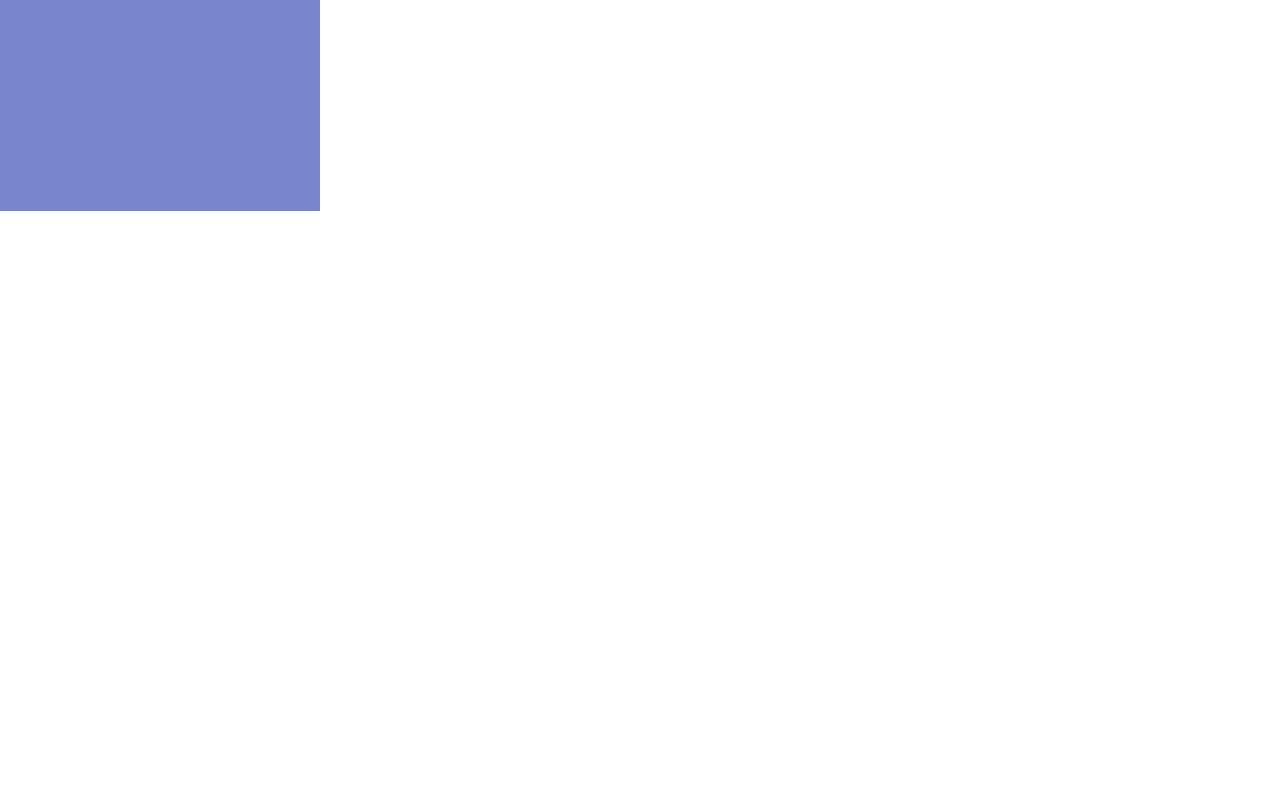
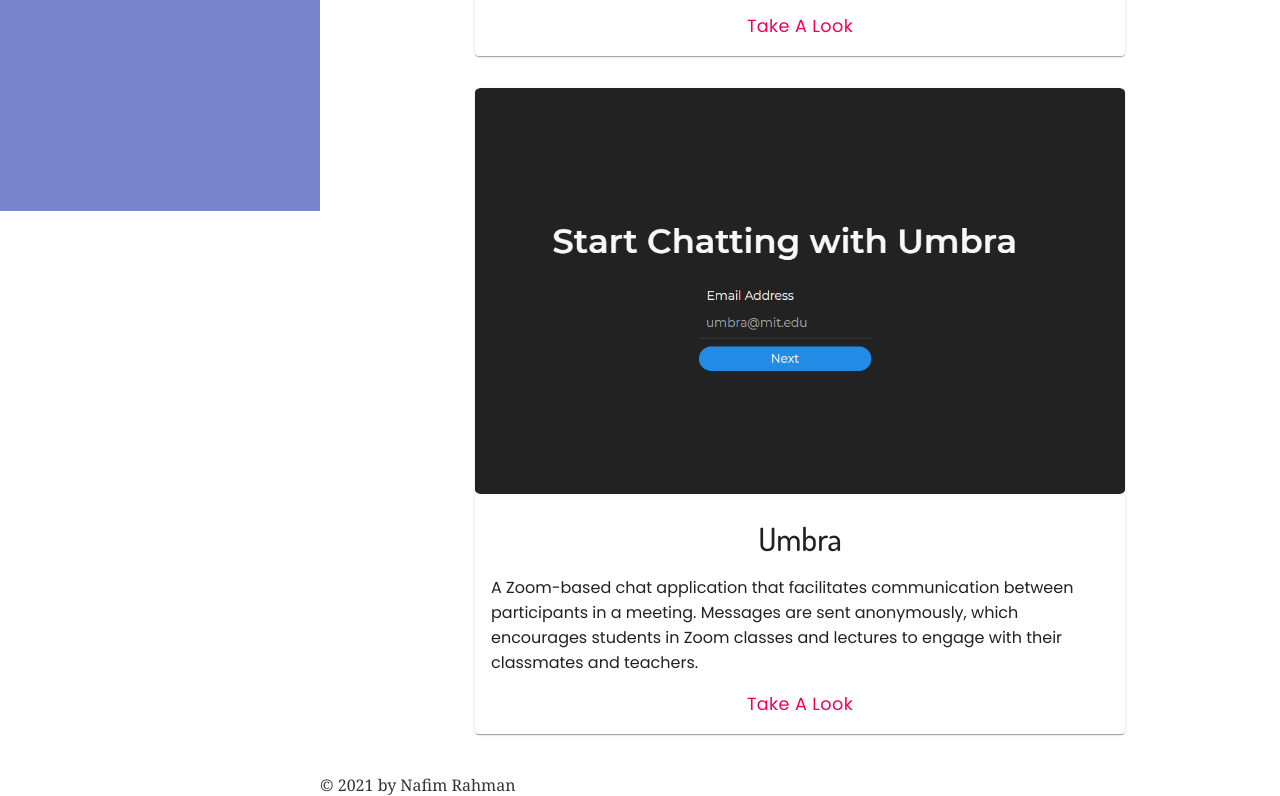
Before and after one commit to nafim/personal-site, a Gatsby site: page /projects/Projects in a window 1280 px wide. Shown: the part 589-1385 px from the top of the page. Before the commit the page ends 800 px from the top, so only its background shows below. Built offline with nearby package versions, Linux system fonts and the light colour scheme; Gatsby itself is replaced by a stand-in of ours.

Commit message:
set up projects page, added two projects

```diff
--- a/src/components/Layout/layout.css
+++ b/src/components/Layout/layout.css
@@ -28,6 +28,11 @@
   font-weight: 700;
 }
 h3 {
+  font-family: 'Dosis';
+  font-size: 2rem;
+  font-weight: 500;
+}
+h4 {
   font-family: 'Raleway';
   font-size: 1.5rem;
   font-weight: 500;
@@ -35,7 +40,7 @@
 h5 {
   font-family: 'Poppins';
   font-size: 1rem;
-  font-weight: 700;
+  font-weight: 600;
   margin: 0;
 }
 p {
--- a/src/pages/index.tsx
+++ b/src/pages/index.tsx
@@ -66,7 +66,7 @@
             new places, and tinkering on personal projects.
           </p>
           <Link
-            to="/"
+            to="/projects"
             className={classes.projectLink}
           >
             <h5>
--- a/src/pages/projects/Projects.tsx
+++ b/src/pages/projects/Projects.tsx
@@ -1,19 +1,34 @@
 import React from "react";
-import { makeStyles } from "@material-ui/core";
+import { Card, makeStyles } from "@material-ui/core";
 
 import Layout from "../../components/Layout/Layout";
 import SEO from "../../components/seo";
+import StreetSkipperImage from './components/StreetSkipperImage';
+import CardButton from "./components/CardButton";
+import UmbraImage from "./components/UmbraImage";
 
 const useStyles = makeStyles((theme) => ({
   centered: {
     display: 'flex',
-    justifyContent: 'center',
+    flexDirection: 'column',
+    alignItems: 'center',
   },
-  resumeContainer: {
-    width: '100%',
-    maxWidth: '63rem',
-    boxShadow: 'rgb(218, 218, 218) 1px 1px 10px 1px'
+  card: {
+    width: '75%',
+    maxWidth: '650px',
+    margin: theme.spacing(3, 0, 1)
   },
+  projectTitle: {
+    textAlign: 'center',
+    margin: theme.spacing(3, 0, 1)
+  },
+  projectDescription: {
+    textAlign: 'left',
+    margin: theme.spacing(2, 2, 1)
+  },
+  cardButton: {
+    margin: theme.spacing(0, 0, 1)
+  }
 }));
 
 const Resume = () => {
@@ -21,10 +36,56 @@
 
   return (
     <Layout>
-      <SEO title="Resume" />
+      <SEO title="Projects" />
       <div className={classes.centered}>
-        <div className={classes.resumeContainer}>
-        </div>
+        <Card className={classes.card}>
+          <a href="https://streetskipper.com" target="_blank" rel="noopener noreferrer">
+            <StreetSkipperImage />
+          </a>
+          <h3 className={classes.projectTitle}>
+            Street Skipper
+          </h3>
+          <p className={classes.projectDescription}>
+            A fun multiplayer navigational game where players are separated into random
+            locations in a city of their choice. They must communicate with each other and
+            use their knowledge of the streets in order to meet up.
+          </p>
+          <div className={classes.centered}>
+            <a href="https://streetskipper.com" target="_blank" rel="noopener noreferrer">
+              <CardButton
+                className={classes.cardButton}
+                color="secondary"
+                onClick={() => { }}
+              >
+                Take a look
+            </CardButton>
+            </a>
+          </div>
+        </Card>
+        <Card className={classes.card}>
+          <a href="https://umbra.chat" target="_blank" rel="noopener noreferrer">
+            <UmbraImage />
+          </a>
+          <h3 className={classes.projectTitle}>
+            Umbra
+          </h3>
+          <p className={classes.projectDescription}>
+            A Zoom-based chat application that facilitates communication between participants
+            in a meeting. Messages are sent anonymously, which encourages students in Zoom
+            classes and lectures to engage with their classmates and teachers.
+          </p>
+          <div className={classes.centered}>
+            <a href="https://umbra.chat" target="_blank" rel="noopener noreferrer">
+              <CardButton
+                className={classes.cardButton}
+                color="secondary"
+                onClick={() => { }}
+              >
+                Take a look
+            </CardButton>
+            </a>
+          </div>
+        </Card>
       </div>
     </Layout>
   );
--- /dev/null
+++ b/src/pages/projects/components/CardButton.tsx
@@ -0,0 +1,15 @@
+import { withStyles } from '@material-ui/core/styles';
+import Button from '@material-ui/core/Button';
+
+// The `withStyles()` higher-order component is injecting a `classes`
+// prop that is used by the `Button` component.
+const CardButton = withStyles({
+  label: {
+    fontFamily: 'Poppins',
+    fontSize: '1.1rem',
+    fontWeight: 400,
+    textTransform: 'capitalize'
+  },
+})(Button);
+
+export default CardButton;
--- /dev/null
+++ b/src/pages/projects/components/StreetSkipperImage.tsx
@@ -0,0 +1,27 @@
+import React from "react"
+import { useStaticQuery, graphql } from "gatsby"
+import Img from "gatsby-image"
+
+const StreetSkipperImage = () => {
+  const data: any = useStaticQuery(graphql`
+    query {
+      childImage: file(relativePath: { eq: "streetskipper.png" }) {
+        childImageSharp {
+          fluid(maxWidth: 960) {
+            ...GatsbyImageSharpFluid
+          }
+        }
+      }
+    }
+  `)
+
+  if (!data?.childImage?.childImageSharp?.fluid) {
+    return <div>Picture not found</div>
+  }
+
+  const imageFluid: any = data.childImage.childImageSharp.fluid
+
+  return <Img fluid={imageFluid} style={{borderRadius: '1%'}}/>
+}
+
+export default StreetSkipperImage
--- /dev/null
+++ b/src/pages/projects/components/UmbraImage.tsx
@@ -0,0 +1,27 @@
+import React from "react"
+import { useStaticQuery, graphql } from "gatsby"
+import Img from "gatsby-image"
+
+const UmbraImage = () => {
+  const data: any = useStaticQuery(graphql`
+    query {
+      childImage: file(relativePath: { eq: "umbra.png" }) {
+        childImageSharp {
+          fluid(maxWidth: 960) {
+            ...GatsbyImageSharpFluid
+          }
+        }
+      }
+    }
+  `)
+
+  if (!data?.childImage?.childImageSharp?.fluid) {
+    return <div>Picture not found</div>
+  }
+
+  const imageFluid: any = data.childImage.childImageSharp.fluid
+
+  return <Img fluid={imageFluid} style={{borderRadius: '1%'}}/>
+}
+
+export default UmbraImage
--- a/src/pages/resume/components/ViewSDKClient.ts
+++ b/src/pages/resume/components/ViewSDKClient.ts
@@ -67,9 +67,9 @@
             /* Pass meta data of file */
             metaData: {
                 /* file name */
-                fileName: "Bodea Brochure.pdf",
+                fileName: "Saad Nafim Rahman Resume.pdf",
                 /* file ID */
-                id: "6d07d124-ac85-43b3-a867-36930f502ac6",
+                // id: "6d07d124-ac85-43b3-a867-36930f502ac6",
             }
         }, viewerConfig);
 
```
Also changed, not shown: src/images/streetskipper.png (added), src/images/umbra.png (added).
